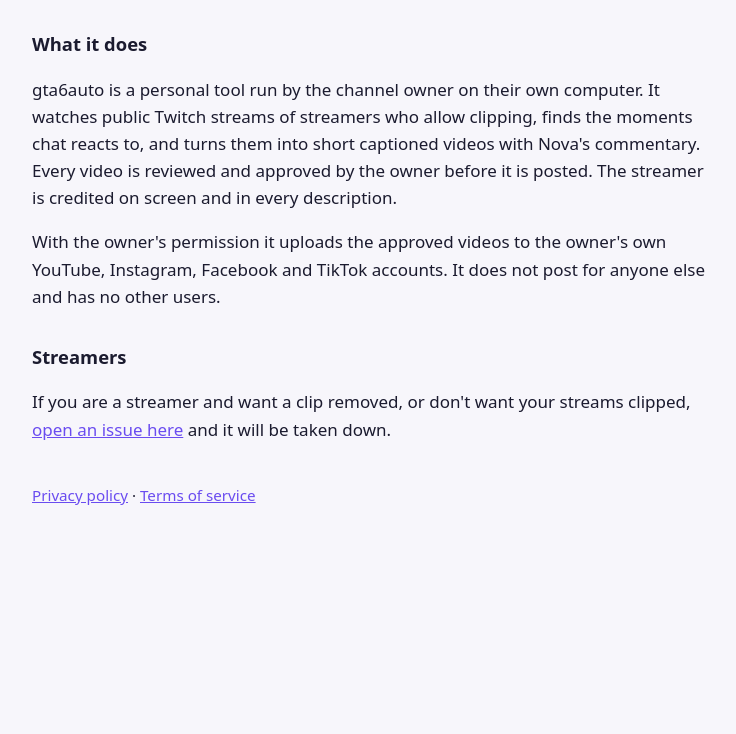
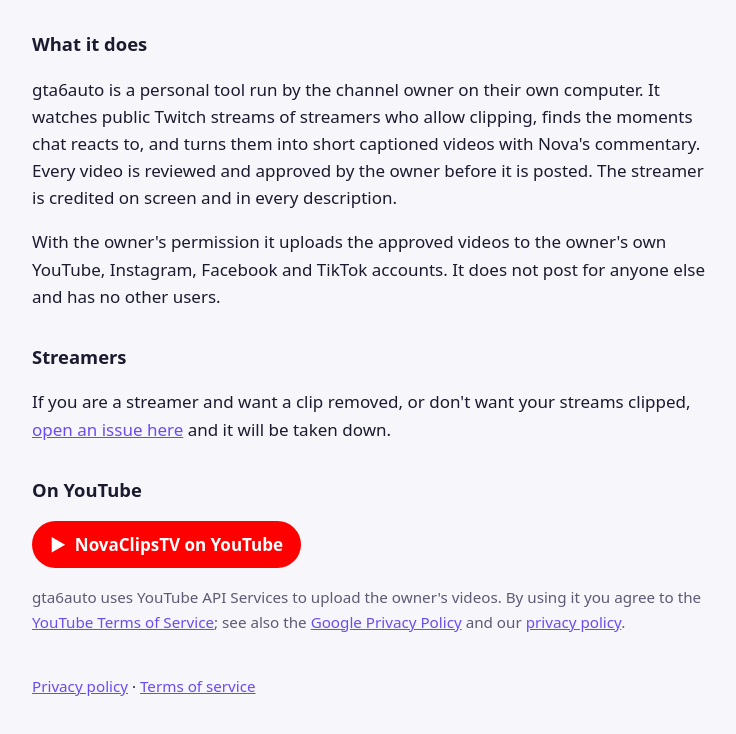
Before and after one commit to Ajinkya710/gta6auto-site, a plain HTML site: page index.html in a window 1280 px wide. Shown: the part 176-910 px from the top of the page, without its empty margins (264-1000 px from the left). Before the commit the page ends 800 px from the top, so only its background shows below. Drawn offline with Linux system fonts and the light colour scheme.

Commit message:
Home page: YouTube channel link and YouTube API Services attribution
Co-Authored-By: Claude Opus 5.5 <noreply@anthropic.com>

```diff
--- a/index.html
+++ b/index.html
@@ -23,6 +23,13 @@
   <p>If you are a streamer and want a clip removed, or don't want your streams clipped, <a href="https://github.com/Ajinkya710/gta6auto-site/issues">open an issue here</a>
   and it will be taken down.</p>
 
+  <h2>On YouTube</h2>
+  <p><a class="yt" href="https://www.youtube.com/channel/UCAnCR9ijTO_SXLjoj80P0CQ">NovaClipsTV on YouTube</a></p>
+  <p class="yt-note">gta6auto uses YouTube API Services to upload the owner's videos. By using it you agree to the
+  <a href="https://www.youtube.com/t/terms">YouTube Terms of Service</a>; see also the
+  <a href="https://policies.google.com/privacy">Google Privacy Policy</a> and our
+  <a href="privacy.html">privacy policy</a>.</p>
+
   <p class="links"><a href="privacy.html">Privacy policy</a> · <a href="terms.html">Terms of service</a></p>
 </main>
 </body>
--- a/style.css
+++ b/style.css
@@ -10,3 +10,7 @@ h2 { font-size: 1.15rem; margin: 32px 0 8px; }
 a { color: var(--accent); }
 ul { padding-left: 22px; }
 .links { margin-top: 40px; font-size: .95rem; }
+a.yt { display: inline-block; background: #FF0000; color: #fff; font-weight: 600; text-decoration: none;
+       padding: 10px 18px; border-radius: 999px; }
+a.yt::before { content: "\25B6\00a0\00a0"; }
+.yt-note { color: var(--muted); font-size: .95rem; }
```
